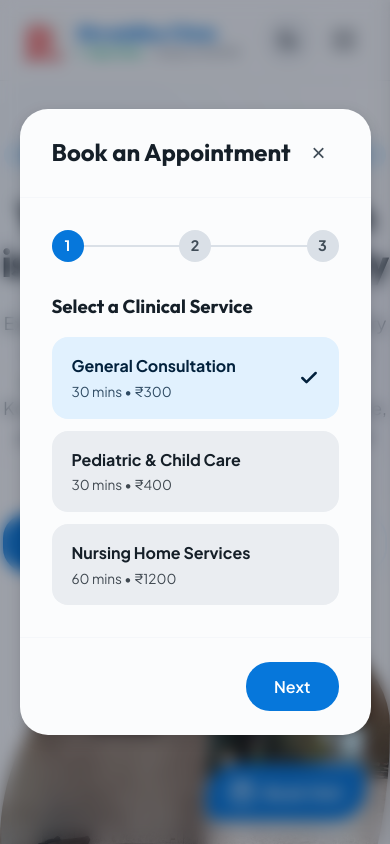
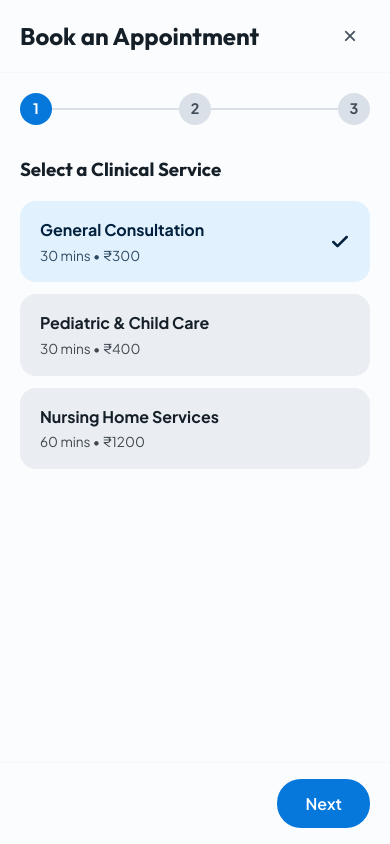
Before and after one commit to mohindar7/doctor-clinic-demo, a React (Vite) app: page / in a window 390 px wide. Both pictures are taken after a click on the button "Book Visit". Shown: the top 844 px of the page. Built offline with nearby package versions, Linux system fonts and the light colour scheme.

Commit message:
Optimize booking modal for mobile full-screen view, disable background overlay close, cache form state, and add smooth scroll to time slots

```diff
--- a/src/components/BookingModal.jsx
+++ b/src/components/BookingModal.jsx
@@ -29,21 +29,52 @@ export default function BookingModal() {
   const [selectedService, setSelectedService] = useState('general');
   const [selectedDate, setSelectedDate] = useState(null);
   const [selectedTime, setSelectedTime] = useState(null);
-  const [formData, setFormData] = useState({ name: '', email: '', phone: '', note: '' });
 
+  // Persistent patient info with local storage cache
+  const [formData, setFormData] = useState(() => {
+    try {
+      const saved = localStorage.getItem('carepulse_patient_info');
+      if (saved) {
+        return JSON.parse(saved);
+      }
+    } catch (e) {
+      console.error('Failed to load cached patient info:', e);
+    }
+    return { name: '', email: '', phone: '', note: '' };
+  });
+
+  const timeSlotsRef = React.useRef(null);
   const dates = getNextBusinessDays();
   const services = config.services || [];
 
-  // Reset/sync modal state when open changes
+  // Save patient profile info changes to local cache
+  useEffect(() => {
+    try {
+      localStorage.setItem('carepulse_patient_info', JSON.stringify(formData));
+    } catch (e) {
+      console.error('Failed to save patient info to cache:', e);
+    }
+  }, [formData]);
+
+  // Reset wizard progress and single-use notes, but keep profile details
   useEffect(() => {
     if (isModalOpen) {
       setStep(1);
       setSelectedService(selectedServiceId || 'general');
       setSelectedDate(null);
       setSelectedTime(null);
-      setFormData({ name: '', email: '', phone: '', note: '' });
+      setFormData(prev => ({ ...prev, note: '' }));
     }
   }, [isModalOpen, selectedServiceId]);
+
+  // Smooth-scroll focus to time slots container on date selection
+  useEffect(() => {
+    if (selectedDate && timeSlotsRef.current) {
+      setTimeout(() => {
+        timeSlotsRef.current.scrollIntoView({ behavior: 'smooth', block: 'nearest' });
+      }, 120);
+    }
+  }, [selectedDate]);
 
   if (!isModalOpen) return null;
 
@@ -54,8 +85,16 @@ export default function BookingModal() {
     cost: '₹300'
   };
 
+  // Safe dismiss confirmation to prevent accidental loss
   const handleClose = () => {
-    closeBooking();
+    const hasProgress = selectedDate || selectedTime || formData.note;
+    if (step < 4 && hasProgress) {
+      if (window.confirm("Are you sure you want to cancel booking? Your selected date and time will be lost.")) {
+        closeBooking();
+      }
+    } else {
+      closeBooking();
+    }
   };
 
   const handleServiceSelect = (id) => {
@@ -109,7 +148,7 @@ export default function BookingModal() {
   };
 
   return (
-    <div className={`modal-overlay ${isModalOpen ? 'open' : ''}`} onClick={handleClose}>
+    <div className={`modal-overlay ${isModalOpen ? 'open' : ''}`}>
       <div className="modal-container" onClick={(e) => e.stopPropagation()}>
         <div className="modal-header">
           <h2>Book an Appointment</h2>
@@ -182,7 +221,7 @@ export default function BookingModal() {
 
               {selectedDate && (
                 <>
-                  <h4 style={{ fontSize: '1rem', marginBottom: '8px', marginTop: '16px' }}>Available Time Slots</h4>
+                  <h4 ref={timeSlotsRef} style={{ fontSize: '1rem', marginBottom: '8px', marginTop: '16px' }}>Available Time Slots</h4>
                   <div className="time-slots">
                     {TIME_SLOTS.map((slot) => {
                       const isSelected = selectedTime === slot;
--- a/src/index.css
+++ b/src/index.css
@@ -1573,3 +1573,47 @@ h1, h2, h3, h4, h5, h6 {
   font-size: 0.95rem;
   color: var(--md-sys-color-on-surface-variant);
 }
+
+/* Mobile Full-Screen Takeover and Touch Targets for Booking Modal */
+@media (max-width: 768px) {
+  .modal-overlay {
+    padding: 0;
+    align-items: flex-end; /* Bottom sheet/takeover behavior */
+  }
+
+  .modal-container {
+    width: 100%;
+    max-width: 100%;
+    height: 100vh;
+    max-height: 100vh;
+    border-radius: 0; /* Flat corners for full screen takeover */
+    transform: translateY(100%);
+    transition: transform var(--md-motion-duration-medium) var(--md-motion-easing-spring);
+  }
+
+  .modal-overlay.open .modal-container {
+    transform: translateY(0);
+  }
+
+  .modal-header {
+    padding: 16px 20px;
+  }
+
+  .modal-body {
+    padding: 20px;
+  }
+
+  .modal-footer {
+    padding: 16px 20px;
+  }
+
+  .date-grid {
+    grid-template-columns: repeat(4, 1fr);
+    gap: 8px;
+  }
+
+  .time-slots {
+    grid-template-columns: repeat(2, 1fr); /* 2 columns on mobile for larger, tap-friendly targets */
+    gap: 8px;
+  }
+}
```
